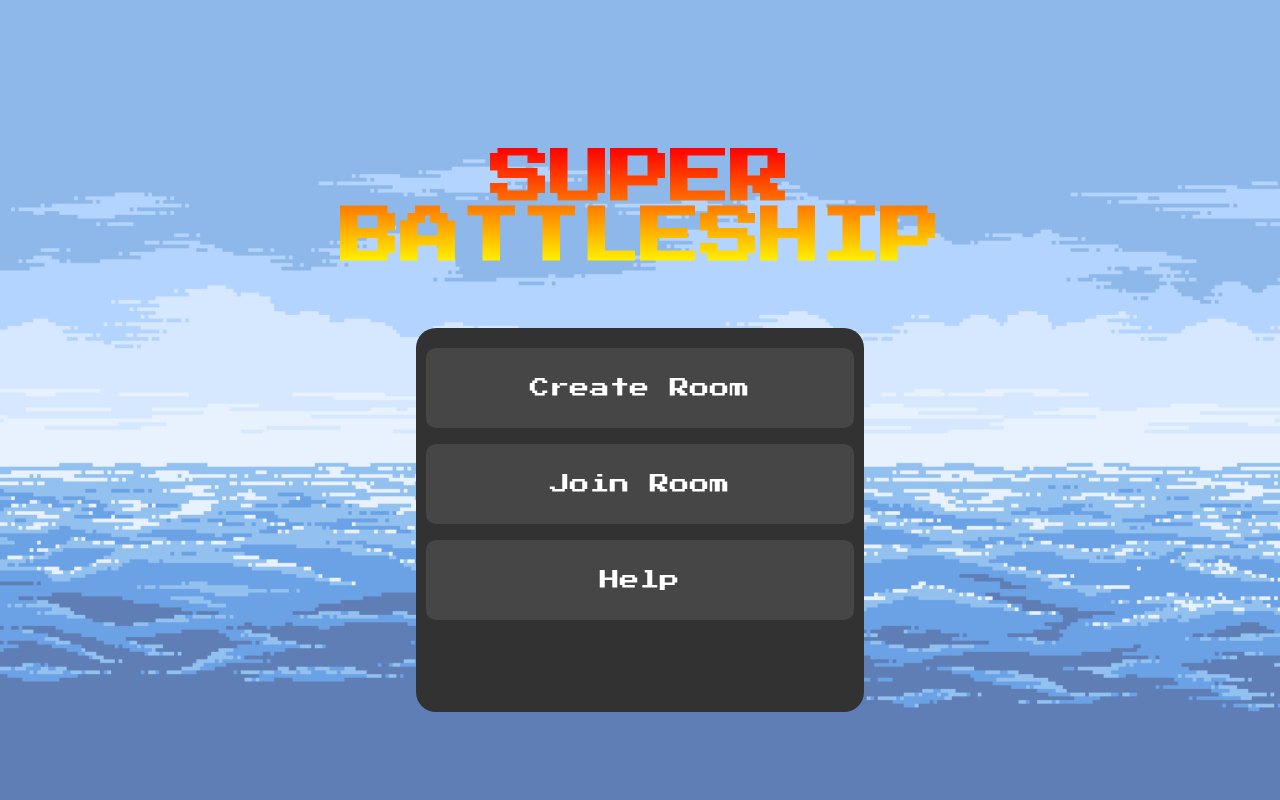
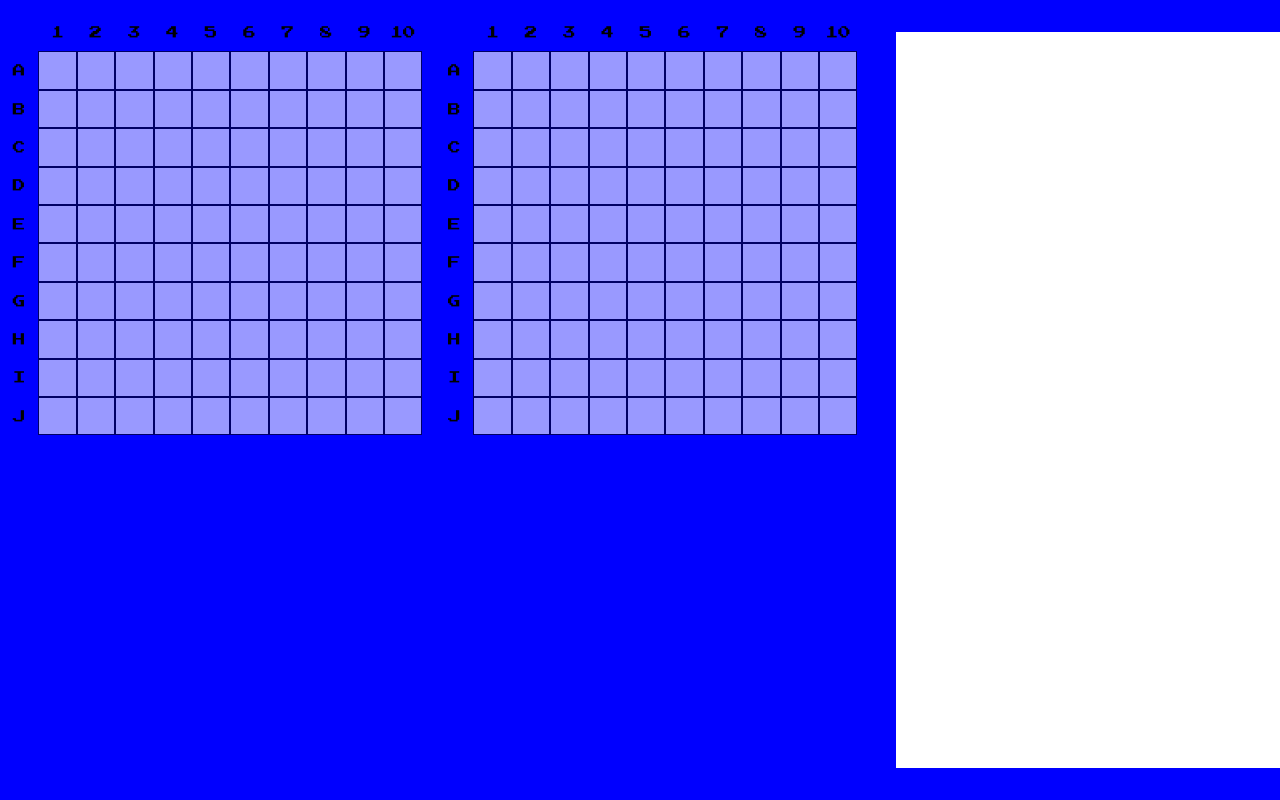
Before and after one commit to gabrieltrompiz/battleship-socket-io, a React (Create React App) app in the folder react-app/: page / in a window 1280 px wide. Built offline with nearby package versions, Linux system fonts and the light colour scheme.

Commit message:
viva la zorredad

```diff
--- a/react-app/package.json
+++ b/react-app/package.json
@@ -5,7 +5,8 @@
   "dependencies": {
     "react": "^16.8.3",
     "react-dom": "^16.8.3",
-    "react-scripts": "2.1.5"
+    "react-scripts": "2.1.5",
+    "socket.io-client": "^2.2.0"
   },
   "scripts": {
     "start": "react-scripts start",
--- a/react-app/src/App.js
+++ b/react-app/src/App.js
@@ -9,7 +9,7 @@ import GameSpectator from './views/GameSpectator';
 class App extends Component {
     constructor(props) {
         super(props);
-        this.state = {view: 'Menu'};
+        this.state = {view: 'Game'};
     }
 
     changeView = view => {
--- /dev/null
+++ b/react-app/src/components/Cell.js
@@ -0,0 +1,39 @@
+import React from 'react'
+
+export default class Cell extends React.Component {
+    constructor(props) {
+        super(props);
+        this.state = {}
+    }
+
+    render() {
+        const color = this.props.shot ? 'red' : 'white'
+        const isTop = this.props.coord.charAt(0) === 'A'
+        const isLeft = this.props.coord.split(this.props.coord.charAt(0))[1] === '1'
+        const styleTop = {
+            fontFamily: "'Press Start 2P', cursive",
+            fontSize: '1vw',
+            textAlign: 'center',
+            paddingLeft: this.props.coord === 'A1' ? '2vw' : 0
+        }
+        const styleLeft = {
+            fontFamily: "'Press Start 2P', cursive",
+            fontSize: '1vw',
+            textAlign: 'center',
+            paddingTop: '1vw',
+            paddingRight: '1vw'
+        }
+        return(
+            <div>
+                {isTop && <p style={styleTop}>{this.props.coord.split(this.props.coord.charAt(0))}</p>}
+                <div style={{ display: 'flex' }}>
+                    {isLeft && <span style={styleLeft}>{this.props.coord.charAt(0)}</span>}
+                    <button style={{ backgroundColor: color, opacity: 0.6, width: '3vw', height: '3vw', borderWidth: 1, borderColor: 'black', borderStyle: 'solid' }}
+                    onClick={() => console.log(this.props.coord)}>
+                    </button>
+                </div>
+            </div>
+
+        );
+    }
+}
--- a/react-app/src/styles/styles.css
+++ b/react-app/src/styles/styles.css
@@ -75,15 +75,18 @@ td {
 	padding-bottom: 35vh;
 }
 
-#gameCtn {
+#gameTables {
+	display: flex;
 	width: inherit;
 	height: inherit;
 	background-color: blue;
 	position: absolute;
 }
 
-#gameDiv {
-
+.gameDiv {
+	display: flex;
+	margin-left: 1vw;
+	margin-top: 1vw;
 }
 
 #gameTable {
@@ -95,7 +98,7 @@ td {
 }
 
 #dp2 {
-
+	margin-left: 2vw;
 }
 
 #p1 {
@@ -107,7 +110,11 @@ td {
 }
 
 #chat {
-
+	height: 92vh;
+	width: 30vw;
+	background-color: white;
+	margin-top: 4vh;
+	margin-left: 3vw;
 }
 
 #battleships {
--- a/react-app/src/views/Game.js
+++ b/react-app/src/views/Game.js
@@ -1,4 +1,5 @@
 import React from 'react';
+import Cell from '../components/Cell'
 import '../styles/styles.css';
 
 export default class Game extends React.Component {
@@ -9,255 +10,251 @@ export default class Game extends React.Component {
 
     render() {
         return(
-          <div id='gameCtn'>
-              <div className='gameDiv' id='dp1'>
-                  <table className='gameTable' id='p1'>
-                      <tr>
-                          <td></td>
-                          <td></td>
-                          <td></td>
-                          <td></td>
-                          <td></td>
-                          <td></td>
-                          <td></td>
-                          <td></td>
-                          <td></td>
-                          <td></td>
-                      </tr>
-                      <tr>
-                          <td></td>
-                          <td></td>
-                          <td></td>
-                          <td></td>
-                          <td></td>
-                          <td></td>
-                          <td></td>
-                          <td></td>
-                          <td></td>
-                          <td></td>
-                      </tr>
-                      <tr>
-                          <td></td>
-                          <td></td>
-                          <td></td>
-                          <td></td>
-                          <td></td>
-                          <td></td>
-                          <td></td>
-                          <td></td>
-                          <td></td>
-                          <td></td>
-                      </tr>
-                      <tr>
-                          <td></td>
-                          <td></td>
-                          <td></td>
-                          <td></td>
-                          <td></td>
-                          <td></td>
-                          <td></td>
-                          <td></td>
-                          <td></td>
-                          <td></td>
-                      </tr>
-                      <tr>
-                          <td></td>
-                          <td></td>
-                          <td></td>
-                          <td></td>
-                          <td></td>
-                          <td></td>
-                          <td></td>
-                          <td></td>
-                          <td></td>
-                          <td></td>
-                      </tr>
-                      <tr>
-                          <td></td>
-                          <td></td>
-                          <td></td>
-                          <td></td>
-                          <td></td>
-                          <td></td>
-                          <td></td>
-                          <td></td>
-                          <td></td>
-                          <td></td>
-                      </tr>
-                      <tr>
-                          <td></td>
-                          <td></td>
-                          <td></td>
-                          <td></td>
-                          <td></td>
-                          <td></td>
-                          <td></td>
-                          <td></td>
-                          <td></td>
-                          <td></td>
-                      </tr>
-                      <tr>
-                          <td></td>
-                          <td></td>
-                          <td></td>
-                          <td></td>
-                          <td></td>
-                          <td></td>
-                          <td></td>
-                          <td></td>
-                          <td></td>
-                          <td></td>
-                      </tr>
-                      <tr>
-                          <td></td>
-                          <td></td>
-                          <td></td>
-                          <td></td>
-                          <td></td>
-                          <td></td>
-                          <td></td>
-                          <td></td>
-                          <td></td>
-                          <td></td>
-                      </tr>
-                      <tr>
-                          <td></td>
-                          <td></td>
-                          <td></td>
-                          <td></td>
-                          <td></td>
-                          <td></td>
-                          <td></td>
-                          <td></td>
-                          <td></td>
-                          <td></td>
-                      </tr>
-                  </table>
+
+          <div id='gameTables'>
+            <div className='gameDiv' id='dp1'>
+                <div>
+                    <Cell coord="A1"/>
+                    <Cell coord="B1"/>
+                    <Cell coord="C1"/>
+                    <Cell coord="D1"/>
+                    <Cell coord="E1"/>
+                    <Cell coord="F1"/>
+                    <Cell coord="G1"/>
+                    <Cell coord="H1"/>
+                    <Cell coord="I1"/>
+                    <Cell coord="J1"/>
+                </div>
+                <div>
+                    <Cell coord="A2" />
+                    <Cell coord="B2" />
+                    <Cell coord="C2"/>
+                    <Cell coord="D2"/>
+                    <Cell coord="E2"/>
+                    <Cell coord="F2"/>
+                    <Cell coord="G2"/>
+                    <Cell coord="H2"/>
+                    <Cell coord="I2"/>
+                    <Cell coord="J2"/>
+                </div>
+                <div>
+                    <Cell coord="A3" />
+                    <Cell coord="B3" />
+                    <Cell coord="C3"/>
+                    <Cell coord="D3"/>
+                    <Cell coord="E3"/>
+                    <Cell coord="F3"/>
+                    <Cell coord="G3"/>
+                    <Cell coord="H3"/>
+                    <Cell coord="I3"/>
+                    <Cell coord="J3"/>
+                </div>
+                <div>
+                    <Cell coord="A4" />
+                    <Cell coord="B4" />
+                    <Cell coord="C4"/>
+                    <Cell coord="D4"/>
+                    <Cell coord="E4"/>
+                    <Cell coord="F4"/>
+                    <Cell coord="G4"/>
+                    <Cell coord="H4"/>
+                    <Cell coord="I4"/>
+                    <Cell coord="J4"/>
+                </div>
+                <div>
+                    <Cell coord="A5" />
+                    <Cell coord="B5" />
+                    <Cell coord="C5"/>
+                    <Cell coord="D5"/>
+                    <Cell coord="E5"/>
+                    <Cell coord="F5"/>
+                    <Cell coord="G5"/>
+                    <Cell coord="H5"/>
+                    <Cell coord="I5"/>
+                    <Cell coord="J5"/>
+                </div>
+                <div>
+                    <Cell coord="A6" />
+                    <Cell coord="B6" />
+                    <Cell coord="C6"/>
+                    <Cell coord="D6"/>
+                    <Cell coord="E6"/>
+                    <Cell coord="F6"/>
+                    <Cell coord="G6"/>
+                    <Cell coord="H6"/>
+                    <Cell coord="I6"/>
+                    <Cell coord="J6"/>
+                </div>
+                <div>
+                    <Cell coord="A7" />
+                    <Cell coord="B7" />
+                    <Cell coord="C7"/>
+                    <Cell coord="D7"/>
+                    <Cell coord="E7"/>
+                    <Cell coord="F7"/>
+                    <Cell coord="G7"/>
+                    <Cell coord="H7"/>
+                    <Cell coord="I7"/>
+                    <Cell coord="J7"/>
+                </div>
+                <div>
+                    <Cell coord="A8" />
+                    <Cell coord="B8" />
+                    <Cell coord="C8"/>
+                    <Cell coord="D8"/>
+                    <Cell coord="E8"/>
+                    <Cell coord="F8"/>
+                    <Cell coord="G8"/>
+                    <Cell coord="H8"/>
+                    <Cell coord="I8"/>
+                    <Cell coord="J8"/>
+                </div>
+                <div>
+                    <Cell coord="A9" />
+                    <Cell coord="B9" />
+                    <Cell coord="C9"/>
+                    <Cell coord="D9"/>
+                    <Cell coord="E9"/>
+                    <Cell coord="F9"/>
+                    <Cell coord="G9"/>
+                    <Cell coord="H9"/>
+                    <Cell coord="I9"/>
+                    <Cell coord="J9"/>
+                </div>
+                <div>
+                    <Cell coord="A10" />
+                    <Cell coord="B10" />
+                    <Cell coord="C10"/>
+                    <Cell coord="D10"/>
+                    <Cell coord="E10"/>
+                    <Cell coord="F10"/>
+                    <Cell coord="G10"/>
+                    <Cell coord="H10"/>
+                    <Cell coord="I10"/>
+                    <Cell coord="J10"/>
+                </div>
               </div>
-
-              <div className='gameTable' id='dp2'>
-                  <table className='gameTable' id='p2'>
-                      <tr>
-                          <td></td>
-                          <td></td>
-                          <td></td>
-                          <td></td>
-                          <td></td>
-                          <td></td>
-                          <td></td>
-                          <td></td>
-                          <td></td>
-                          <td></td>
-                      </tr>
-                      <tr>
-                          <td></td>
-                          <td></td>
-                          <td></td>
-                          <td></td>
-                          <td></td>
-                          <td></td>
-                          <td></td>
-                          <td></td>
-                          <td></td>
-                          <td></td>
-                      </tr>
-                      <tr>
-                          <td></td>
-                          <td></td>
-                          <td></td>
-                          <td></td>
-                          <td></td>
-                          <td></td>
-                          <td></td>
-                          <td></td>
-                          <td></td>
-                          <td></td>
-                      </tr>
-                      <tr>
-                          <td></td>
-                          <td></td>
-                          <td></td>
-                          <td></td>
-                          <td></td>
-                          <td></td>
-                          <td></td>
-                          <td></td>
-                          <td></td>
-                          <td></td>
-                      </tr>
-                      <tr>
-                          <td></td>
-                          <td></td>
-                          <td></td>
-                          <td></td>
-                          <td></td>
-                          <td></td>
-                          <td></td>
-                          <td></td>
-                          <td></td>
-                          <td></td>
-                      </tr>
-                      <tr>
-                          <td></td>
-                          <td></td>
-                          <td></td>
-                          <td></td>
-                          <td></td>
-                          <td></td>
-                          <td></td>
-                          <td></td>
-                          <td></td>
-                          <td></td>
-                      </tr>
-                      <tr>
-                          <td></td>
-                          <td></td>
-                          <td></td>
-                          <td></td>
-                          <td></td>
-                          <td></td>
-                          <td></td>
-                          <td></td>
-                          <td></td>
-                          <td></td>
-                      </tr>
-                      <tr>
-                          <td></td>
-                          <td></td>
-                          <td></td>
-                          <td></td>
-                          <td></td>
-                          <td></td>
-                          <td></td>
-                          <td></td>
-                          <td></td>
-                          <td></td>
-                      </tr>
-                      <tr>
-                          <td></td>
-                          <td></td>
-                          <td></td>
-                          <td></td>
-                          <td></td>
-                          <td></td>
-                          <td></td>
-                          <td></td>
-                          <td></td>
-                          <td></td>
-                      </tr>
-                      <tr>
-                          <td></td>
-                          <td></td>
-                          <td></td>
-                          <td></td>
-                          <td></td>
-                          <td></td>
-                          <td></td>
-                          <td></td>
-                          <td></td>
-                          <td></td>
-                      </tr>
-                  </table>
+              <div className='gameDiv' id='dp2'>
+                <div>
+                    <Cell coord="A1" />
+                    <Cell coord="B1" />
+                    <Cell coord="C1"/>
+                    <Cell coord="D1"/>
+                    <Cell coord="E1"/>
+                    <Cell coord="F1"/>
+                    <Cell coord="G1"/>
+                    <Cell coord="H1"/>
+                    <Cell coord="I1"/>
+                    <Cell coord="J1"/>
+                </div>
+                <div>
+                    <Cell coord="A2" />
+                    <Cell coord="B2" />
+                    <Cell coord="C2"/>
+                    <Cell coord="D2"/>
+                    <Cell coord="E2"/>
+                    <Cell coord="F2"/>
+                    <Cell coord="G2"/>
+                    <Cell coord="H2"/>
+                    <Cell coord="I2"/>
+                    <Cell coord="J2"/>
+                </div>
+                <div>
+                    <Cell coord="A3" />
+                    <Cell coord="B3" />
+                    <Cell coord="C3"/>
+                    <Cell coord="D3"/>
+                    <Cell coord="E3"/>
+                    <Cell coord="F3"/>
+                    <Cell coord="G3"/>
+                    <Cell coord="H3"/>
+                    <Cell coord="I3"/>
+                    <Cell coord="J3"/>
+                </div>
+                <div>
+                    <Cell coord="A4" />
+                    <Cell coord="B4" />
+                    <Cell coord="C4"/>
+                    <Cell coord="D4"/>
+                    <Cell coord="E4"/>
+                    <Cell coord="F4"/>
+                    <Cell coord="G4"/>
+                    <Cell coord="H4"/>
+                    <Cell coord="I4"/>
+                    <Cell coord="J4"/>
+                </div>
+                <div>
+                    <Cell coord="A5" />
+                    <Cell coord="B5" />
+                    <Cell coord="C5"/>
+                    <Cell coord="D5"/>
+                    <Cell coord="E5"/>
+                    <Cell coord="F5"/>
+                    <Cell coord="G5"/>
+                    <Cell coord="H5"/>
+                    <Cell coord="I5"/>
+                    <Cell coord="J5"/>
+                </div>
+                <div>
+                    <Cell coord="A6" />
+                    <Cell coord="B6" />
+                    <Cell coord="C6"/>
+                    <Cell coord="D6"/>
+                    <Cell coord="E6"/>
+                    <Cell coord="F6"/>
+                    <Cell coord="G6"/>
+                    <Cell coord="H6"/>
+                    <Cell coord="I6"/>
+                    <Cell coord="J6"/>
+                </div>
+                <div>
+                    <Cell coord="A7" />
+                    <Cell coord="B7" />
+                    <Cell coord="C7"/>
+                    <Cell coord="D7"/>
+                    <Cell coord="E7"/>
+                    <Cell coord="F7"/>
+                    <Cell coord="G7"/>
+                    <Cell coord="H7"/>
+                    <Cell coord="I7"/>
+                    <Cell coord="J7"/>
+                </div>
+                <div>
+                    <Cell coord="A8" />
+                    <Cell coord="B8" />
+                    <Cell coord="C8"/>
+                    <Cell coord="D8"/>
+                    <Cell coord="E8"/>
+                    <Cell coord="F8"/>
+                    <Cell coord="G8"/>
+                    <Cell coord="H8"/>
+                    <Cell coord="I8"/>
+                    <Cell coord="J8"/>
+                </div>
+                <div>
+                    <Cell coord="A9" />
+                    <Cell coord="B9" />
+                    <Cell coord="C9"/>
+                    <Cell coord="D9"/>
+                    <Cell coord="E9"/>
+                    <Cell coord="F9"/>
+                    <Cell coord="G9"/>
+                    <Cell coord="H9"/>
+                    <Cell coord="I9"/>
+                    <Cell coord="J9"/>
+                </div>
+                <div>
+                    <Cell coord="A10" />
+                    <Cell coord="B10" />
+                    <Cell coord="C10"/>
+                    <Cell coord="D10"/>
+                    <Cell coord="E10"/>
+                    <Cell coord="F10"/>
+                    <Cell coord="G10"/>
+                    <Cell coord="H10"/>
+                    <Cell coord="I10"/>
+                    <Cell coord="J10"/>
+                </div>
               </div>
 
               <div id='gameHistory'>
```
Also changed, not shown: react-app/src/components/Chat.js (added, +16 -0 lines).
